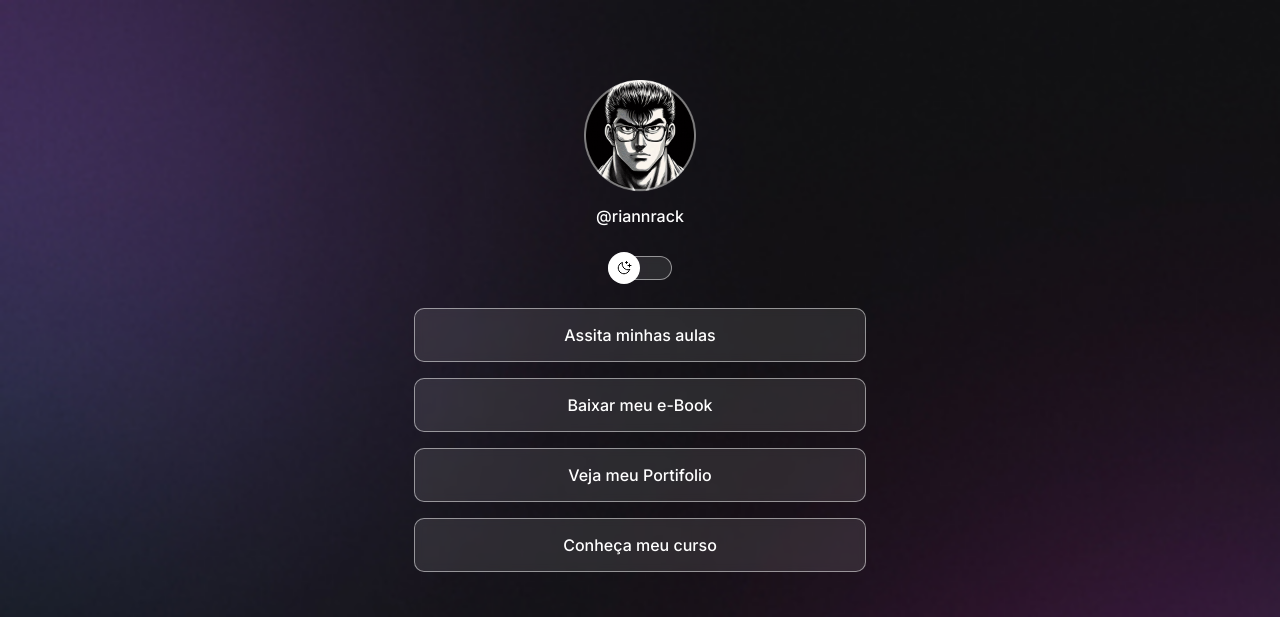
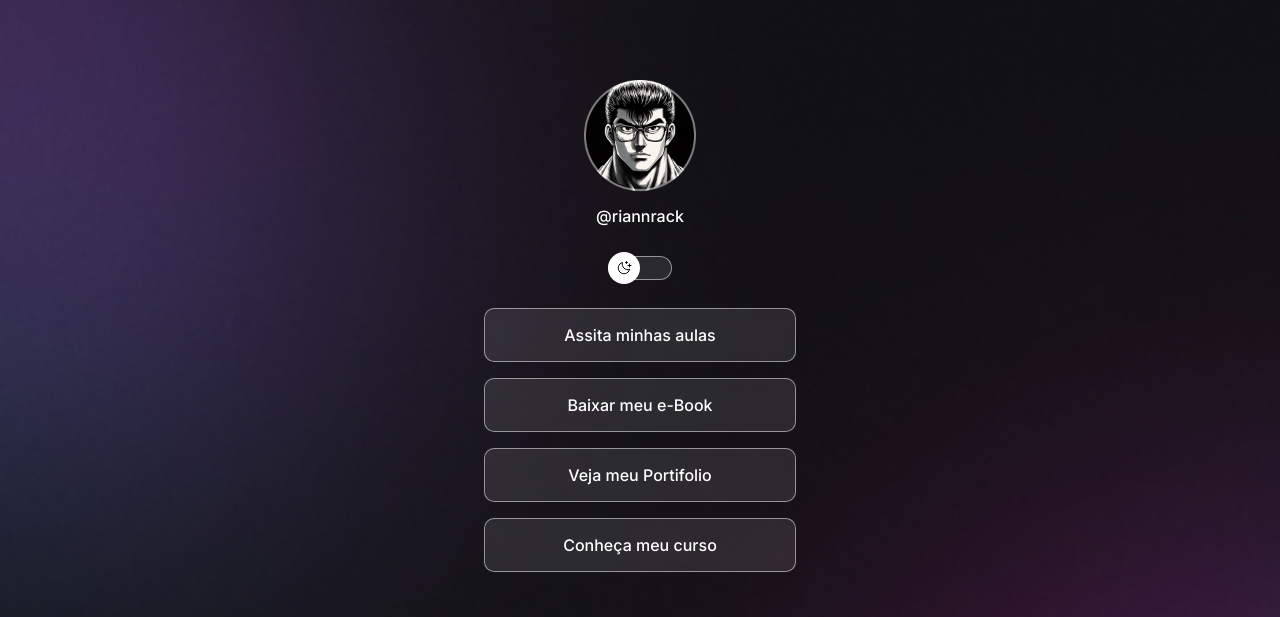
Before and after one commit to Rian-HYPU/Link, a plain HTML site: page index.html in a window 1280 px wide. Shown: the top 617 px of the page. Drawn offline with nearby package versions, Linux system fonts and the light colour scheme.

Commit message:
adjust container width

```diff
--- a/style.css
+++ b/style.css
@@ -52,13 +52,15 @@ body * {
 }
 
 #container {
-  width: 360px;
+  width: 100%; /*em 100% sempre mantera o tamanho responsivo com o tamanho da tela exibida*/
   /*
   margin-right: auto;
   margin-left: auto;
   */
   /*ou apenas usar*/
   /*margin: auto;*/
+
+  max-width: 360px; /*determinando esse tamanho ele nunca passara desses 360px*/
 
   /*padding: 100px;*/
   /*sem ajustar la em (* ou seletor universal) o width e desconsiderado ele precisa do box sizing em border box*/
@@ -221,9 +223,3 @@ footer a {
 footer a:hover {
   background: rgba(255, 255, 255, 0.2);
 }
-
-@media (min-width: 768px) {
-  #container {
-    width: 500px;
-  }
-}
```
